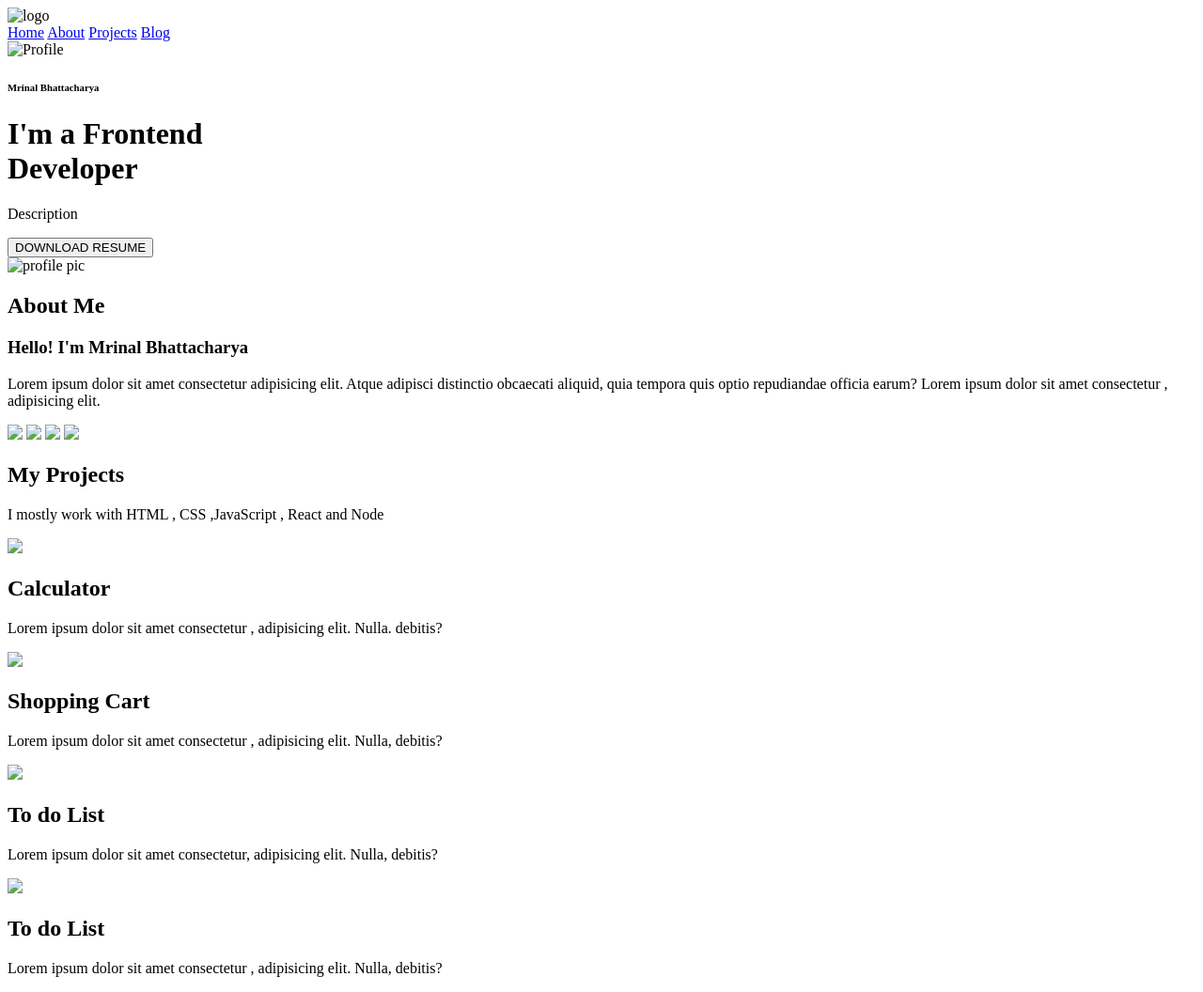
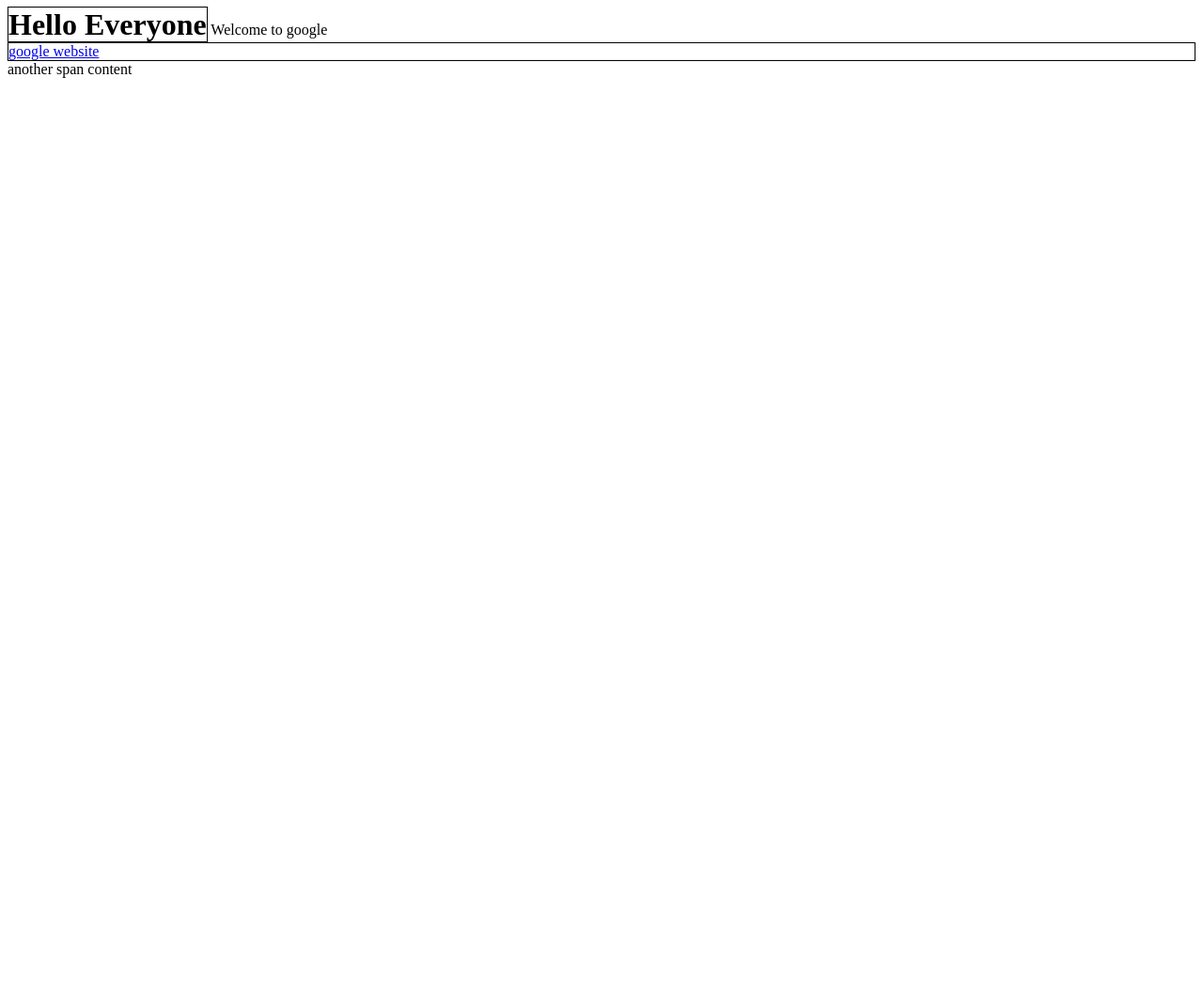
Before and after one commit to Prasanna41u3/WEB-DEVELOPMENT, a plain HTML site: page index2.html in a window 1280 px wide. Shown: the whole page at 94% size. After the commit the page ends 800 px from the top, so only its background shows below. Drawn offline with Linux system fonts and the light colour scheme.

Commit message:
Add files via upload

```diff
--- a/index2.html
+++ b/index2.html
@@ -1,89 +1,44 @@
 <!DOCTYPE html>
 <html lang="en">
 <head>
-   <meta http-equiv="X-UA-Compatible" content="IE=edge">
-   <meta name="viewport" content="width=device-width,initial-scale=1.0">
-   <title>Portfolio</title>
+    <meta charset="UTF-8">
+    <meta name="viewport" content="width=device-width, initial-scale=1.0">
+    <title>Document</title>
+    <style>
+        /* p {
+           border: 1px solid red;
+           height: 100px;
+           width: 100px;
+           margin: 40px;
+        }
+        span {
+           border: 1px solid blue;
+           height: 100px;
+           width: 100px;
+           padding: 10px;
+           margin: 40px;
+        } */
+        h1 {
+            border: 1px solid black;
+            display: inline;
+            /* not applied with inline */
+            height: 500px;
+            width: 500px;
+        }
+        a {
+            border: 1px solid black;
+            display: block;
+        }
+    </style>
 </head>
 <body>
-   <header>
-       <div>
-           <nav>
-              <div>
-                 <div>
-                     <img src="./assets/scaler-academy logo 2.png" width="50px" alt="logo">
-                  </div>
-                  <div>
-                     <a href="#">Home</a>
-                     <a href="#">About</a>
-                     <a href="#">Projects</a>
-                     <a href="#">Blog</a>
-                  </div>
-                <div>
-             </nav>
-        </div>
-        <div>
-           <div>
-                <img src="./assets/mrinal.jpg" alt="Profile">
-            </div>
-            <div>
-               <h6>Mrinal Bhattacharya</h6>
-               <h1>I'm a Frontend<br> <span>Developer</span></h1>
-               <p>Description</p>
-               <div>
-                  <button>DOWNLOAD RESUME</button>
-                </div>
-            </div>
-        </div>
-        </header>
-        <section>
-           <div>
-               <div>
-                   <img src="./assets/mrinal_profile.jpg" height="400px" alt="profile pic">
-                </div>
-               <div>
-                  <h1>About <span>Me</span></h1>
-                  <h3>Hello! I'm Mrinal Bhattacharya</h3>
-                  <p>Lorem ipsum dolor sit amet consectetur adipisicing elit. Atque adipisci distinctio obcaecati aliquid,
-                     quia tempora quis optio repudiandae officia earum?
-                     Lorem ipsum dolor sit amet consectetur , adipisicing elit.
-                   </p>
-                   <div>
-                     <a href="#"><img src="./assets/linkedIn.png" width="40px"></a>
-                     <a href="#"><img src="./assets/github logo.png" width="40px"></a>
-                     <a href="#"><img src="./assets/leet logo.png" width="40px"></a>
-                     <a href="#"><img src="./assets/twitter logo.png" width="40px"></a>
-                    </div>
-                </div>
-            </div>
-        </section>
-        <section>
-          <div>
-             <h1>My Projects</h1>
-             <p>I mostly work with HTML , CSS ,JavaScript , React and Node</p>
-             <div>
-                <div>
-                    <img src="./assets/calculator png.png">
-                    <h2>Calculator</h2>
-                    <p>Lorem ipsum dolor sit amet consectetur , adipisicing elit. Nulla. debitis?</p>
-                </div>
-                <div>
-                  <img src="./assets/cart png.png">
-                  <h2>Shopping Cart</h2>
-                  <p> Lorem ipsum dolor sit amet consectetur , adipisicing elit. Nulla, debitis?</p>
-                </div>
-                <div>
-                   <img src="./assets/to do list.png">
-                   <h2>To do List</h2>
-                   <p>Lorem ipsum dolor sit amet consectetur, adipisicing elit. Nulla, debitis?</p>
-                </div>
-                <div>
-                  <img src="./assets/to do list.png">
-                  <h2>To do List</h2>
-                  <p>Lorem ipsum dolor sit amet consectetur , adipisicing elit. Nulla, debitis?</p>
-                </div>
-            </div>
-        </div>
-    </section>
+    <!--<p>I am paragraph</p>
+    <p>I am paragraph2
+    <span>I am span1</span>
+    <span>I am span2</span>-->
+    <h1>Hello Everyone</h1>
+    <span>Welcome to google</span>
+    <a href="https://google.com">google website</a>
+    <span>another span content</span>
 </body>
 </html>
```
Also changed, not shown: index.html (+41 -37 lines), index3.html (+34 -19 lines), main.css (+54 -3 lines).
